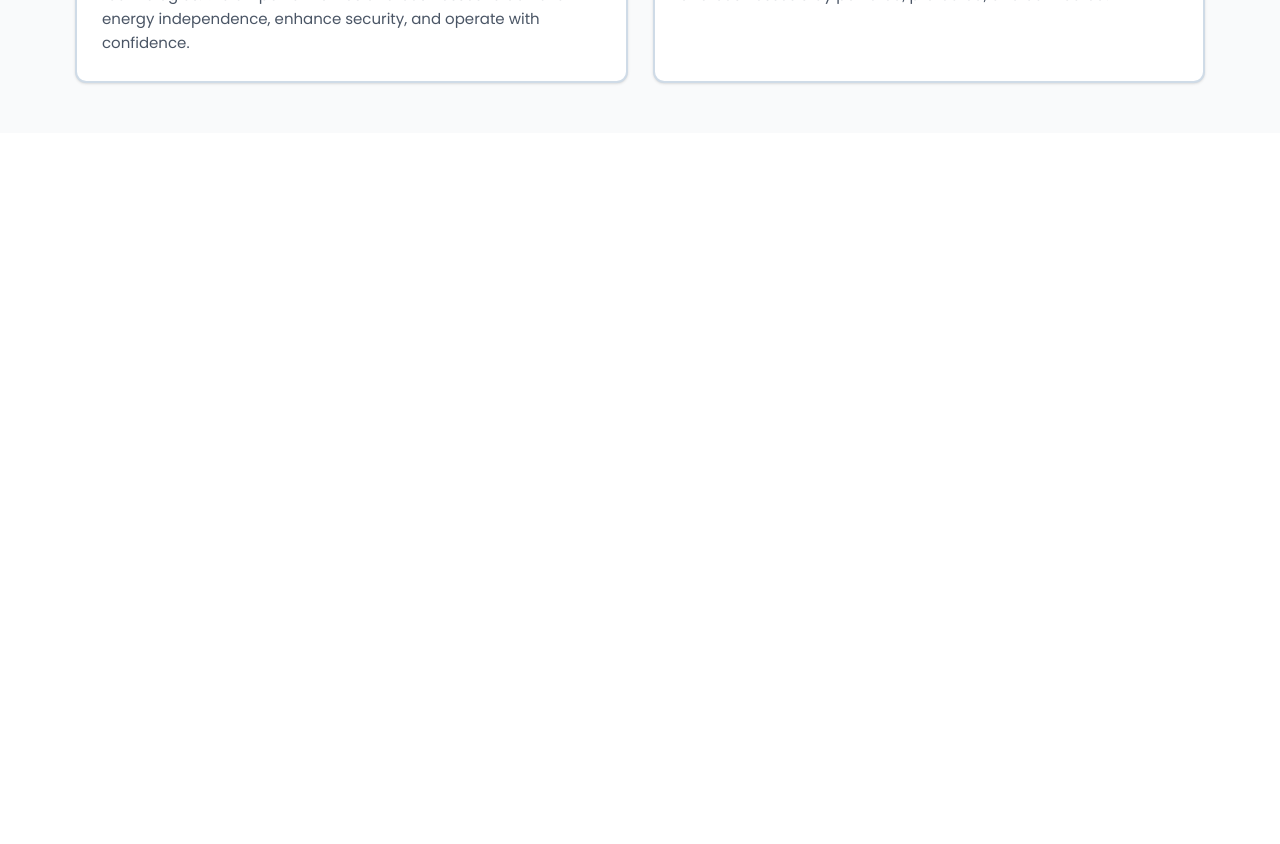
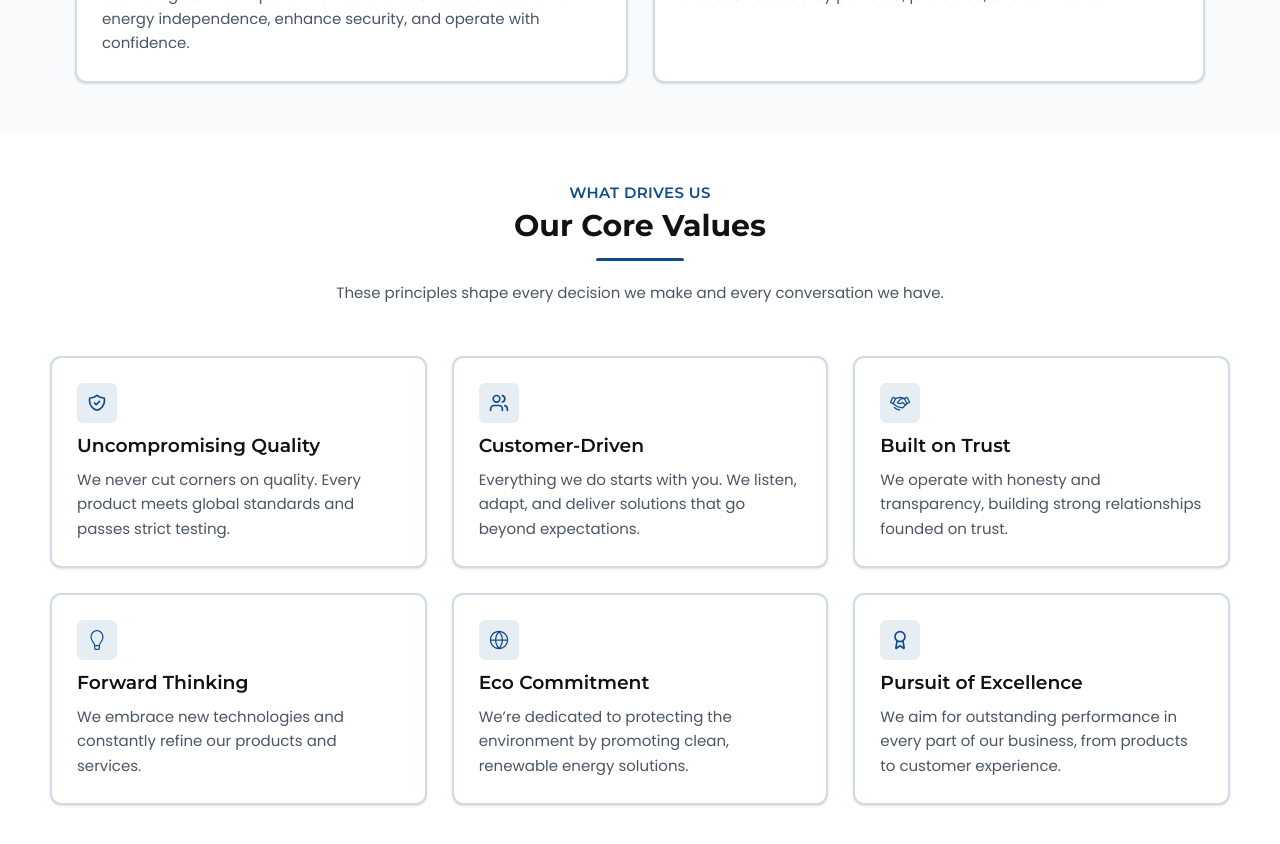
Before and after one commit to sleekping/syniciat-webapp, a Next.js app: page /about-us in a window 1280 px wide. Shown: the part 1480-2324 px from the top of the page. Before the commit the page ends 1613 px from the top, so only its background shows below. Built offline with nearby package versions, Linux system fonts and the light colour scheme.

Commit message:
feat: add core values

```diff
--- a/app/about-us/page.tsx
+++ b/app/about-us/page.tsx
@@ -1,3 +1,4 @@
+import CoreValues from '@/components/about-us/CoreValues'
 import Hero from '@/components/about-us/Hero'
 import Mission from '@/components/about-us/Mission'
 import OurStory from '@/components/about-us/OurStory'
@@ -9,7 +10,7 @@ const page = (): React.JSX.Element => {
             <Hero />
             <OurStory />
             <Mission />
-
+            <CoreValues />
         </main>
     )
 }
--- /dev/null
+++ b/components/about-us/CoreValues.tsx
@@ -0,0 +1,70 @@
+import React from 'react'
+import { HiOutlineShieldCheck } from "react-icons/hi";
+import { LuUsers } from "react-icons/lu";
+import { PiHandshake } from "react-icons/pi";
+import { TfiLightBulb } from "react-icons/tfi";
+import { GoGlobe } from "react-icons/go";
+import { LuAward } from "react-icons/lu";
+const values = [
+    {
+        heading: "Uncompromising Quality",
+        subheading: "We never cut corners on quality. Every product meets global standards and passes strict testing.",
+        icon: HiOutlineShieldCheck
+    },
+    {
+        heading: "Customer-Driven",
+        subheading: "Everything we do starts with you. We listen, adapt, and deliver solutions that go beyond expectations.",
+        icon: LuUsers
+    },
+    {
+        heading: "Built on Trust",
+        subheading: "We operate with honesty and transparency, building strong relationships founded on trust.",
+        icon: PiHandshake
+    },
+    {
+        heading: "Forward Thinking",
+        subheading: "We embrace new technologies and constantly refine our products and services.",
+        icon: TfiLightBulb
+    },
+    {
+        heading: "Eco Commitment",
+        subheading: "We’re dedicated to protecting the environment by promoting clean, renewable energy solutions.",
+        icon: GoGlobe
+    },
+    {
+        heading: "Pursuit of Excellence",
+        subheading: "We aim for outstanding performance in every part of our business, from products to customer experience.",
+        icon: LuAward
+    }
+
+]
+const CoreValues = (): React.JSX.Element => {
+
+    return (
+        <section className='px-20 py-20  space-y-20'>
+            <div className="text-center mb-20 place-items-center">
+                <h2 className='text-2xl uppercase font-semibold text-primary tracking-wide'>What Drives Us</h2>
+                <h3 className='text-5xl font-bold mt-3.5 mb-6.5'>Our Core Values</h3>
+                <div className="w-35 h-1.5 bg-primary rounded-full mb-8"></div>
+                <p className='mt-8 text-gray-600 text-2xl'>These principles shape every decision we make and every conversation we have.</p>
+            </div>
+            <div className="grid grid-cols-3 gap-10 max-mdLap:grid-cols-2 max-tab:grid-cols-1">
+                {values.map((v, i) => (
+                    <article key={i} className='bg-white flex-1 rounded-2xl border-primary/20 border-2
+                shadow-sm  hover:border-primary/50 transition-all ease-in-out duration-500 hover:shadow-xl group
+                px-10 py-10'>
+
+                        <div className="bg-primary/10 group-hover:bg-primary transition-all ease-in-out duration-300 w-16 h-16 rounded-lg flex items-center justify-center mb-5" aria-hidden="true">
+                            {<v.icon className='text-primary group-hover:text-white' size={"2rem"} />}
+                        </div>
+                        <h3 className='text-3xl font-semibold'>{v.heading}</h3>
+                        <p className='text-gray-600 text-2xl leading-relaxed mt-4'>{v.subheading}</p>
+
+                    </article>
+                ))}
+            </div>
+        </section >
+    )
+}
+
+export default CoreValues
```
